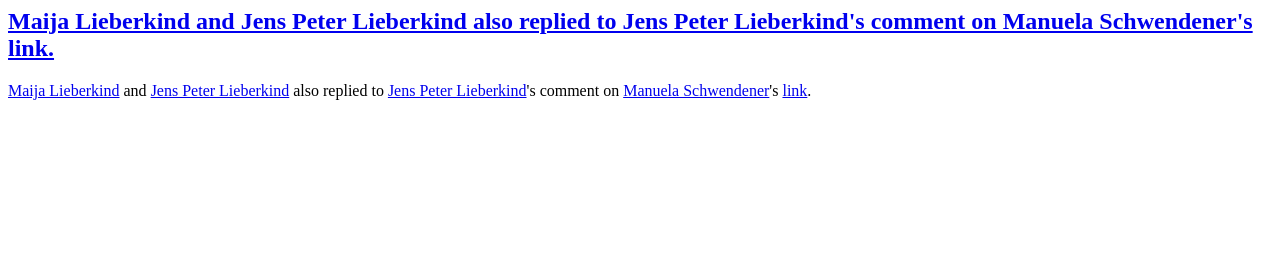
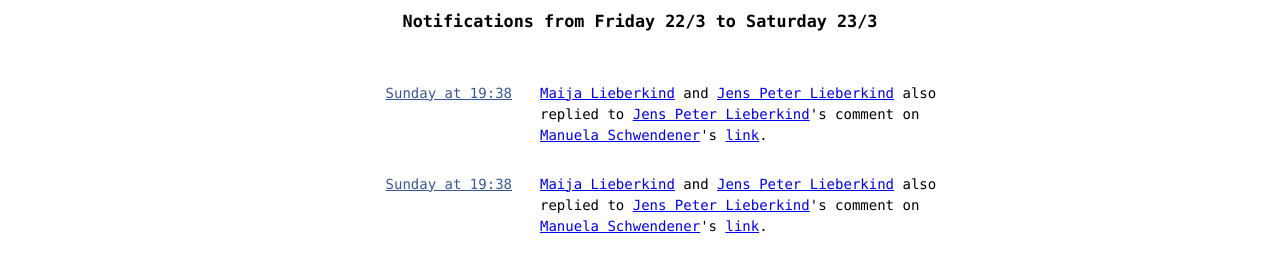
Before and after one commit to lieberkind/fb-daily-digest, a website: page template.html in a window 1280 px wide. Drawn offline with Linux system fonts and the light colour scheme.

Commit message:
Changed styling of html

```diff
--- a/template.html
+++ b/template.html
@@ -1,4 +1,82 @@
-<div>
-    <h2><a href="https://www.facebook.com/n/?manuela.schwendener.5%2Fposts%2F802071793271724&comment_id=806784009467169&reply_comment_id=806809726131264&aref=1456085961501112&medium=rss">Maija Lieberkind and Jens Peter Lieberkind also replied to Jens Peter Lieberkind's comment on Manuela Schwendener's link.</a></h2>
-    <div><a href="https://www.facebook.com/n/?maija.lieberkind&amp;aref=1456085961501112&amp;medium=rss">Maija Lieberkind</a> and <a href="https://www.facebook.com/n/?jp.lieberkind&amp;aref=1456085961501112&amp;medium=rss">Jens Peter Lieberkind</a> also replied to <a href="https://www.facebook.com/n/?jp.lieberkind&amp;aref=1456085961501112&amp;medium=rss">Jens Peter Lieberkind</a>&#039;s comment on <a href="https://www.facebook.com/n/?manuela.schwendener.5&amp;aref=1456085961501112&amp;medium=rss">Manuela Schwendener</a>&#039;s <a href="https://www.facebook.com/n/?manuela.schwendener.5%2Fposts%2F802071793271724&amp;comment_id=806784009467169&amp;reply_comment_id=806809726131264&amp;aref=1456085961501112&amp;medium=rss">link</a>.</div>
-</div>
+<!DOCTYPE html>
+<html>
+    <head>
+        <meta charset="UTF-8">
+        <style>
+            .email {
+                font-family: "Monaco";
+                font-size: 14px;
+                line-height: 1.5em;
+            }
+
+            .email {
+                margin: 0 auto;
+                max-width: 600px;
+            }
+
+            .email-title {
+                font-size: 1.2em;
+                font-weight: bold;
+                text-align: center;
+                margin-bottom: 3em;
+            }
+
+            .entries {
+
+            }
+
+            .entry {
+                overflow: hidden;
+                margin-bottom: 2em;
+            }
+
+            .timestamp {
+                box-sizing: border-box;
+                text-align: right;
+                padding-right: 2em;
+                float: left;
+                width: 200px;
+            }
+
+            .timestamp a {
+                color: #3a5795;
+            }
+
+            .notification {
+                box-sizing: border-box;
+                float: left;
+                width: 400px;
+            }
+
+            .notification a {
+                /*color: #333;*/
+            }
+        </style>
+    </head>
+    <body>
+        <div class="email">
+            <h1 class="email-title">Notifications from Friday 22/3 to Saturday 23/3</h1>
+
+            <div class="entries">
+                <div class="entry">
+                    <div class="timestamp">
+                        <a href="#">Sunday at 19:38</a>
+                    </div>
+                    <div class="notification">
+                        <a href="https://www.facebook.com/n/?maija.lieberkind&amp;aref=1456085961501112&amp;medium=rss">Maija Lieberkind</a> and <a href="https://www.facebook.com/n/?jp.lieberkind&amp;aref=1456085961501112&amp;medium=rss">Jens Peter Lieberkind</a> also replied to <a href="https://www.facebook.com/n/?jp.lieberkind&amp;aref=1456085961501112&amp;medium=rss">Jens Peter Lieberkind</a>&#039;s comment on <a href="https://www.facebook.com/n/?manuela.schwendener.5&amp;aref=1456085961501112&amp;medium=rss">Manuela Schwendener</a>&#039;s <a href="https://www.facebook.com/n/?manuela.schwendener.5%2Fposts%2F802071793271724&amp;comment_id=806784009467169&amp;reply_comment_id=806809726131264&amp;aref=1456085961501112&amp;medium=rss">link</a>.
+                    </div>
+                </div>
+
+                <div class="entry">
+                    <div class="timestamp">
+                        <a href="#">Sunday at 19:38</a>
+                    </div>
+                    <div class="notification">
+                        <a href="https://www.facebook.com/n/?maija.lieberkind&amp;aref=1456085961501112&amp;medium=rss">Maija Lieberkind</a> and <a href="https://www.facebook.com/n/?jp.lieberkind&amp;aref=1456085961501112&amp;medium=rss">Jens Peter Lieberkind</a> also replied to <a href="https://www.facebook.com/n/?jp.lieberkind&amp;aref=1456085961501112&amp;medium=rss">Jens Peter Lieberkind</a>&#039;s comment on <a href="https://www.facebook.com/n/?manuela.schwendener.5&amp;aref=1456085961501112&amp;medium=rss">Manuela Schwendener</a>&#039;s <a href="https://www.facebook.com/n/?manuela.schwendener.5%2Fposts%2F802071793271724&amp;comment_id=806784009467169&amp;reply_comment_id=806809726131264&amp;aref=1456085961501112&amp;medium=rss">link</a>.
+                    </div>
+                </div>
+            </div>
+        </div>
+
+    </body>
+</html>
```
Also changed, not shown: dailydigest.js (+27 -8 lines).
